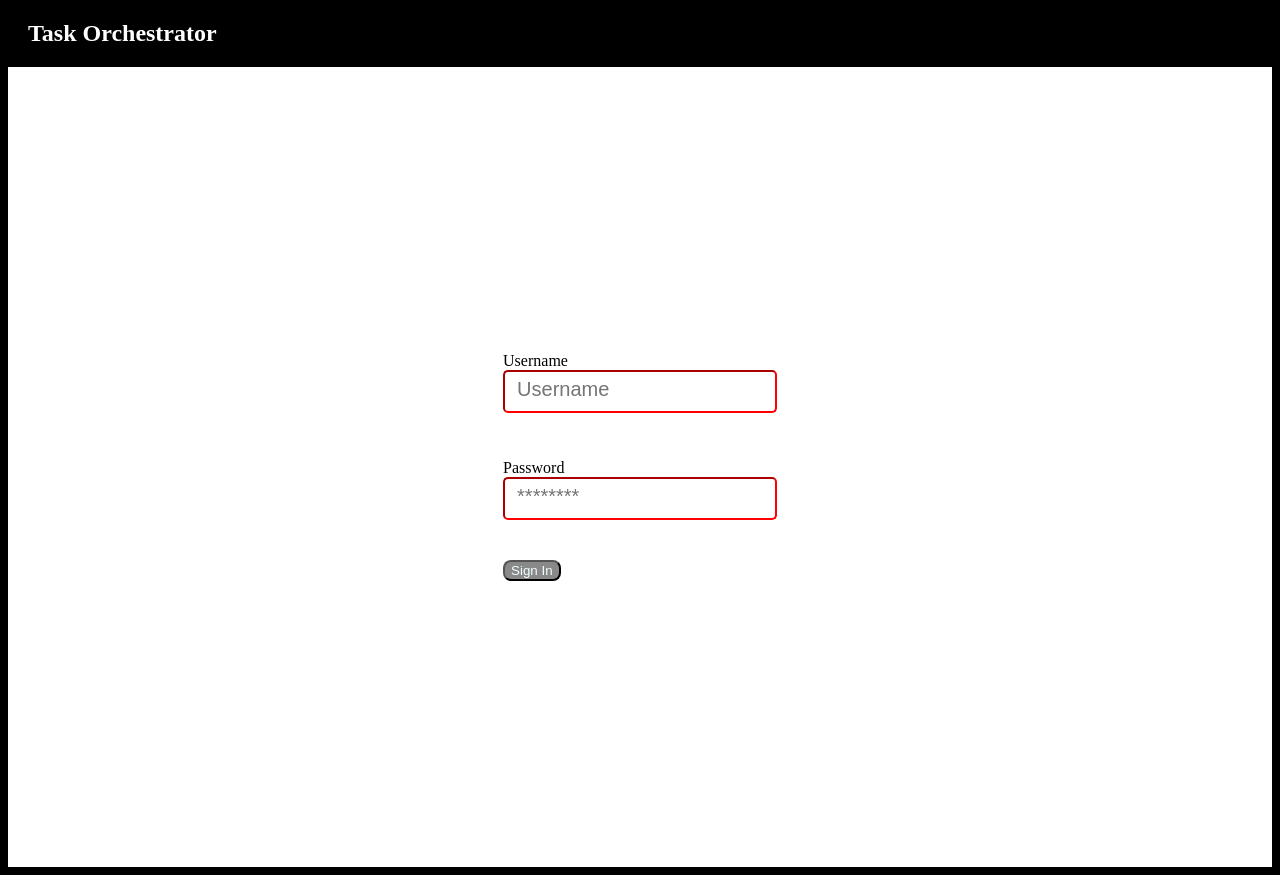
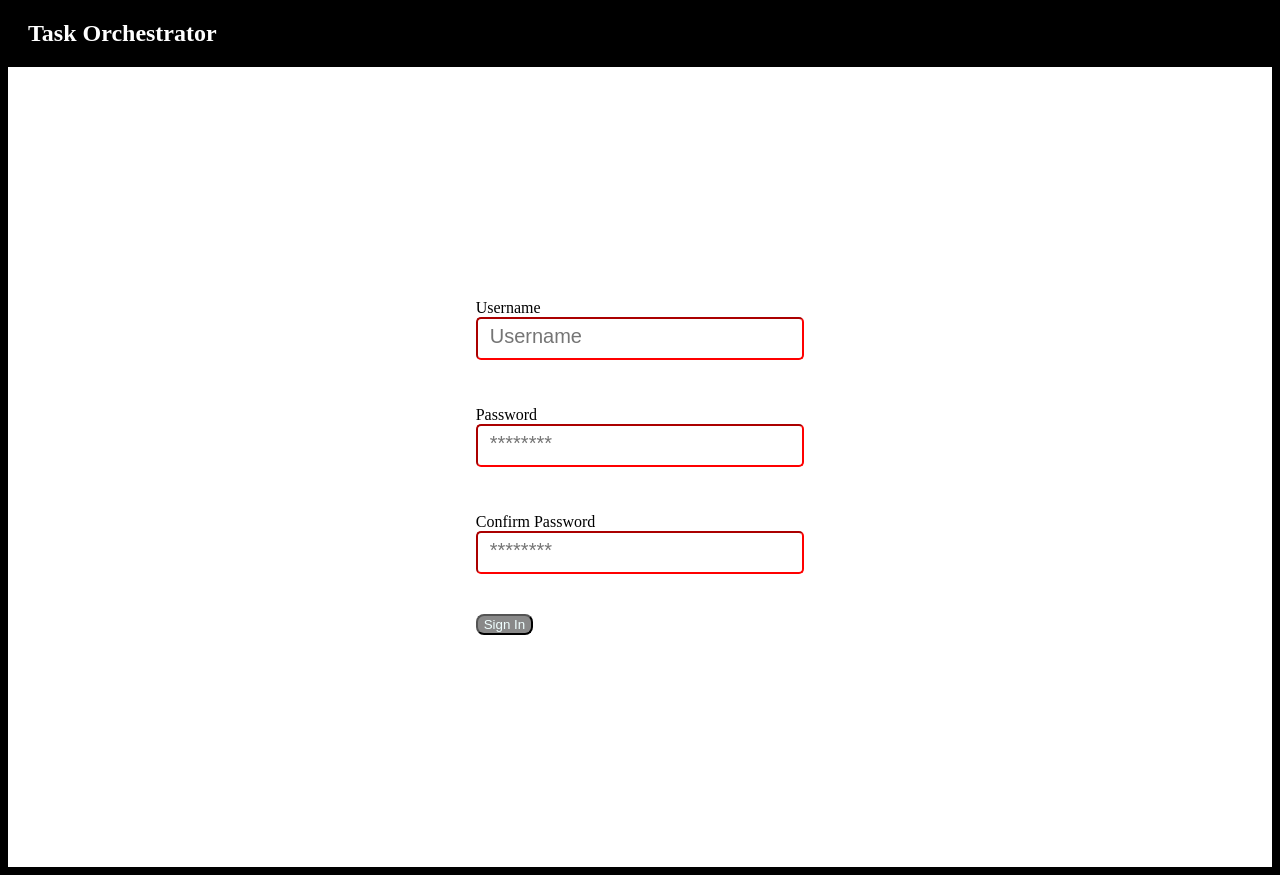
Before and after one commit to DeeBi9/Task-Orchestrator, a Flask app: page /register in a window 1280 px wide. Run offline with Flask 3, Linux system fonts and the light colour scheme.

Commit message:
modify frontend/templates/auth.html

```diff
--- a/frontend/templates/auth.html
+++ b/frontend/templates/auth.html
@@ -55,16 +55,21 @@
 <body>
     <h2>Task Orchestrator</h2>
     <div id="form-container">
-        <form action="#" id="form">
+        <form action="/register/user" id="form" method="post">
             <div id="components">
                 <div>
                     <label for="username" class="username">Username</label>
-                    <input type="text" required placeholder="Username">
+                    <input type="text" required placeholder="Username" name="username">
                 </div>
                 <br><br>
                 <div>
                     <label for="password" class="password">Password</label>
-                    <input type="password" required placeholder="********" minlength="8" >
+                    <input type="password" required placeholder="********" minlength="8" name="password" >
+                </div>
+                <br><br>
+                <div>
+                    <label for="password" class="password">Confirm Password</label>
+                    <input type="password" required placeholder="********" minlength="8" name="confpass" >
                 </div>
             </div>
             <div id="footer">
```
